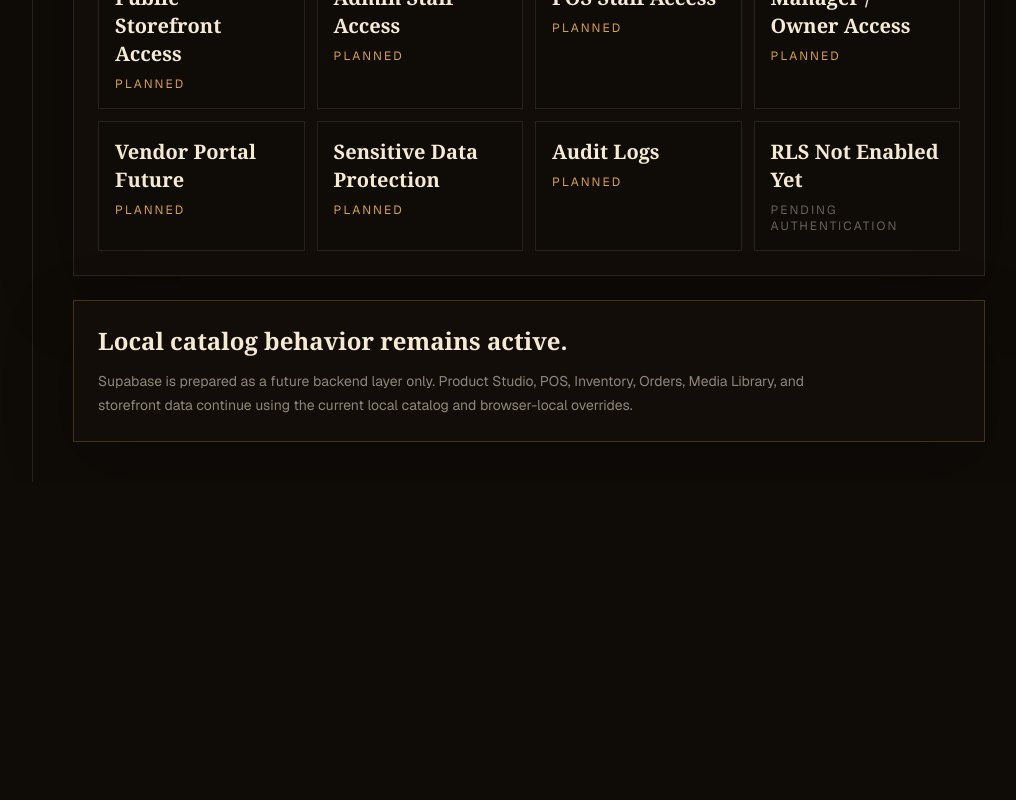
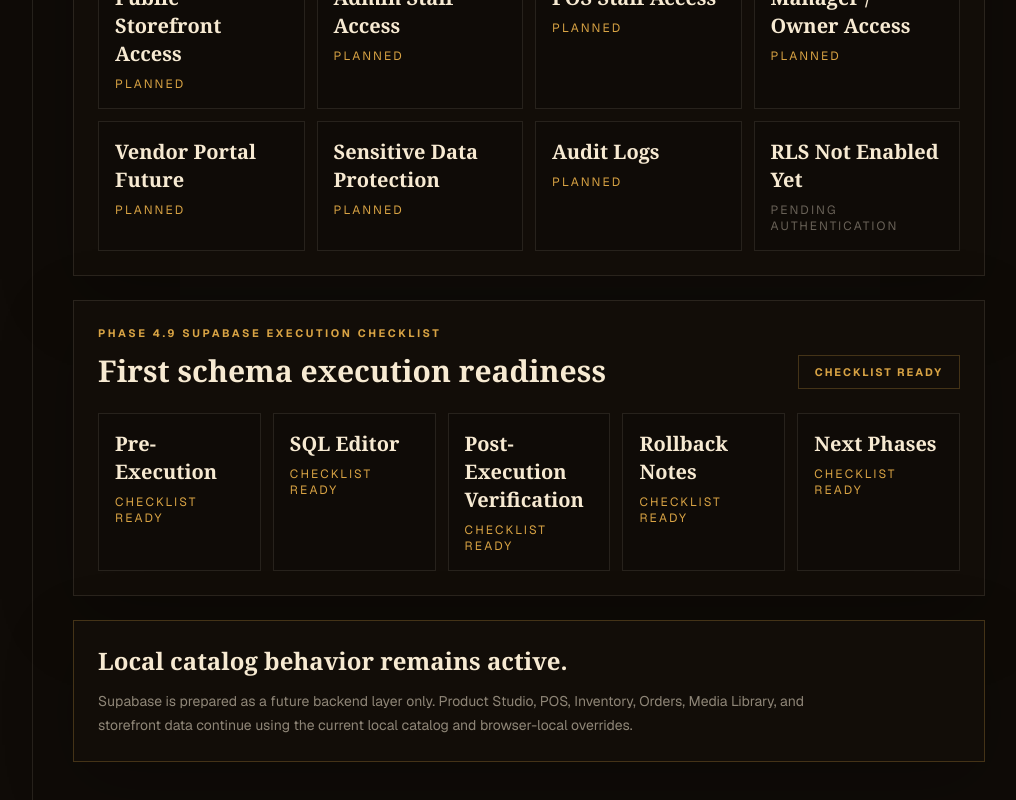
Before and after one commit to fxaleman03-coder/ashe-tokun, a Next.js app: page /admin/database in a window 1280 px wide. Shown: the part 3098-3898 px from the top of the page, without its empty margins (255-1271 px from the left). Before the commit the page ends 3580 px from the top, so only its background shows below. Built offline with nearby package versions, Linux system fonts and the light colour scheme; no server answers.

Commit message:
feat: complete Supabase architecture and execution planning

```diff
--- a/app/admin/database/page.tsx
+++ b/app/admin/database/page.tsx
@@ -88,6 +88,14 @@
   { label: "Sensitive Data Protection", status: "Planned" },
   { label: "Audit Logs", status: "Planned" },
   { label: "RLS Not Enabled Yet", status: "Pending Authentication" },
+];
+
+const executionChecklistCards = [
+  "Pre-Execution",
+  "SQL Editor",
+  "Post-Execution Verification",
+  "Rollback Notes",
+  "Next Phases",
 ];
 
 export default function AdminDatabasePage() {
@@ -371,6 +379,38 @@
           </div>
         </section>
 
+        <section className="border border-[#f7ead2]/10 bg-[#120d08] p-6 shadow-[0_22px_70px_rgba(0,0,0,0.22)]">
+          <div className="flex flex-wrap items-end justify-between gap-4">
+            <div>
+              <p className="text-[0.68rem] font-bold uppercase tracking-[0.24em] text-[#d8a344]">
+                Phase 4.9 Supabase Execution Checklist
+              </p>
+              <h2 className="mt-3 font-serif text-3xl font-semibold text-[#f7ead2]">
+                First schema execution readiness
+              </h2>
+            </div>
+            <span className="border border-[#d8a344]/25 px-4 py-2 text-[0.68rem] font-bold uppercase tracking-[0.18em] text-[#d8a344]">
+              Checklist Ready
+            </span>
+          </div>
+
+          <div className="mt-6 grid gap-3 sm:grid-cols-2 xl:grid-cols-5">
+            {executionChecklistCards.map((card) => (
+              <article
+                key={card}
+                className="border border-[#f7ead2]/10 bg-[#0f0b07] p-4"
+              >
+                <p className="font-serif text-xl font-semibold text-[#f7ead2]">
+                  {card}
+                </p>
+                <p className="mt-2 text-xs uppercase tracking-[0.18em] text-[#d8a344]">
+                  Checklist Ready
+                </p>
+              </article>
+            ))}
+          </div>
+        </section>
+
         <section className="border border-[#d8a344]/25 bg-[#120d08] p-6 shadow-[0_22px_70px_rgba(0,0,0,0.22)]">
           <p className="font-serif text-2xl font-semibold text-[#f7ead2]">
             Local catalog behavior remains active.
```
Also changed, not shown: 2 other files (tests, documents, lock files or other folders).
